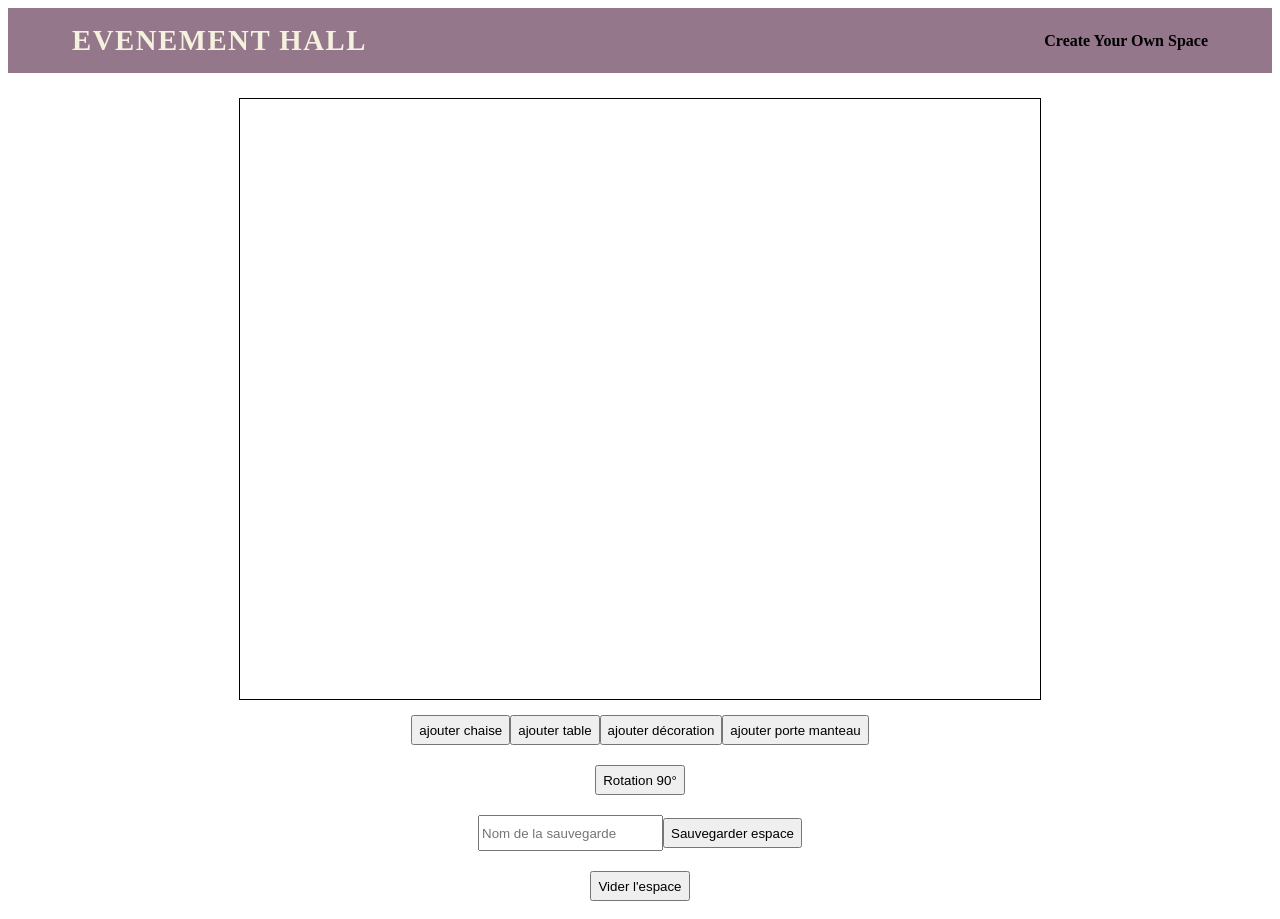
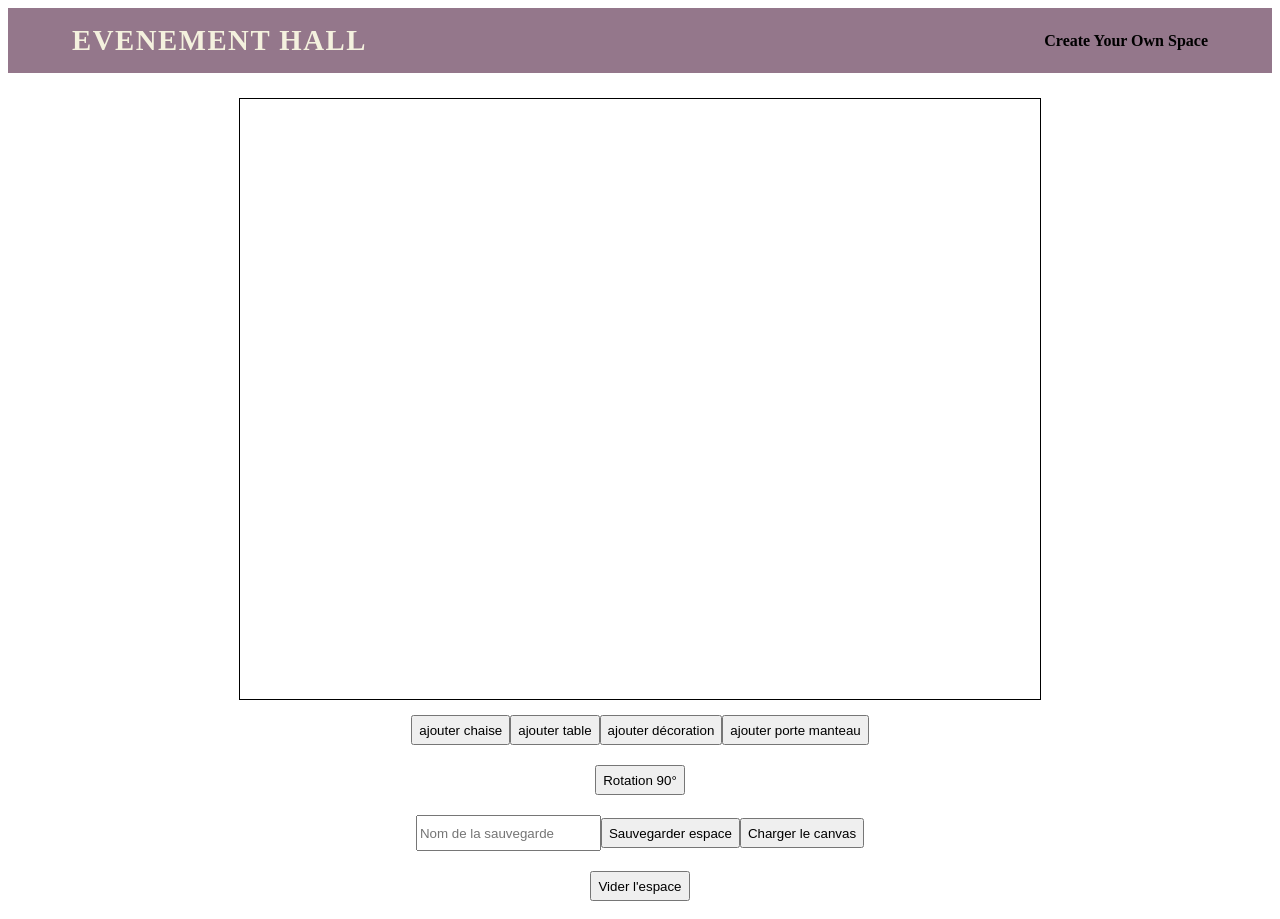
Before and after one commit to Oliviermaignan/evenementhall, a Vue app in the folder app/: page / in a window 1280 px wide. Shown: the top 919 px of the page. Built offline with nearby package versions, Linux system fonts and the light colour scheme.

Commit message:
style : button

```diff
--- a/app/src/components/CanvaComponent.vue
+++ b/app/src/components/CanvaComponent.vue
@@ -165,14 +165,13 @@ onMounted(()=>{
     <div class="marginY">
       <input v-model="storageKey" placeholder="Nom de la sauvegarde" />
       <button id="rotate-btn" @click="saveShapesConfig">Sauvegarder espace</button>
+      <button @click="getThisCanvas(storageKey)">Charger le canvas</button>
     </div>
     <div class="marginY">
       <button @click="cleanShapesConfig">Vider l'espace</button>
     </div>
     <div class="relative inline-block marginY">
-      <button @click="getThisCanvas(storageKey)">
-        Charger le canvas
-     </button>
+
     </div>
   </div>
 
```
